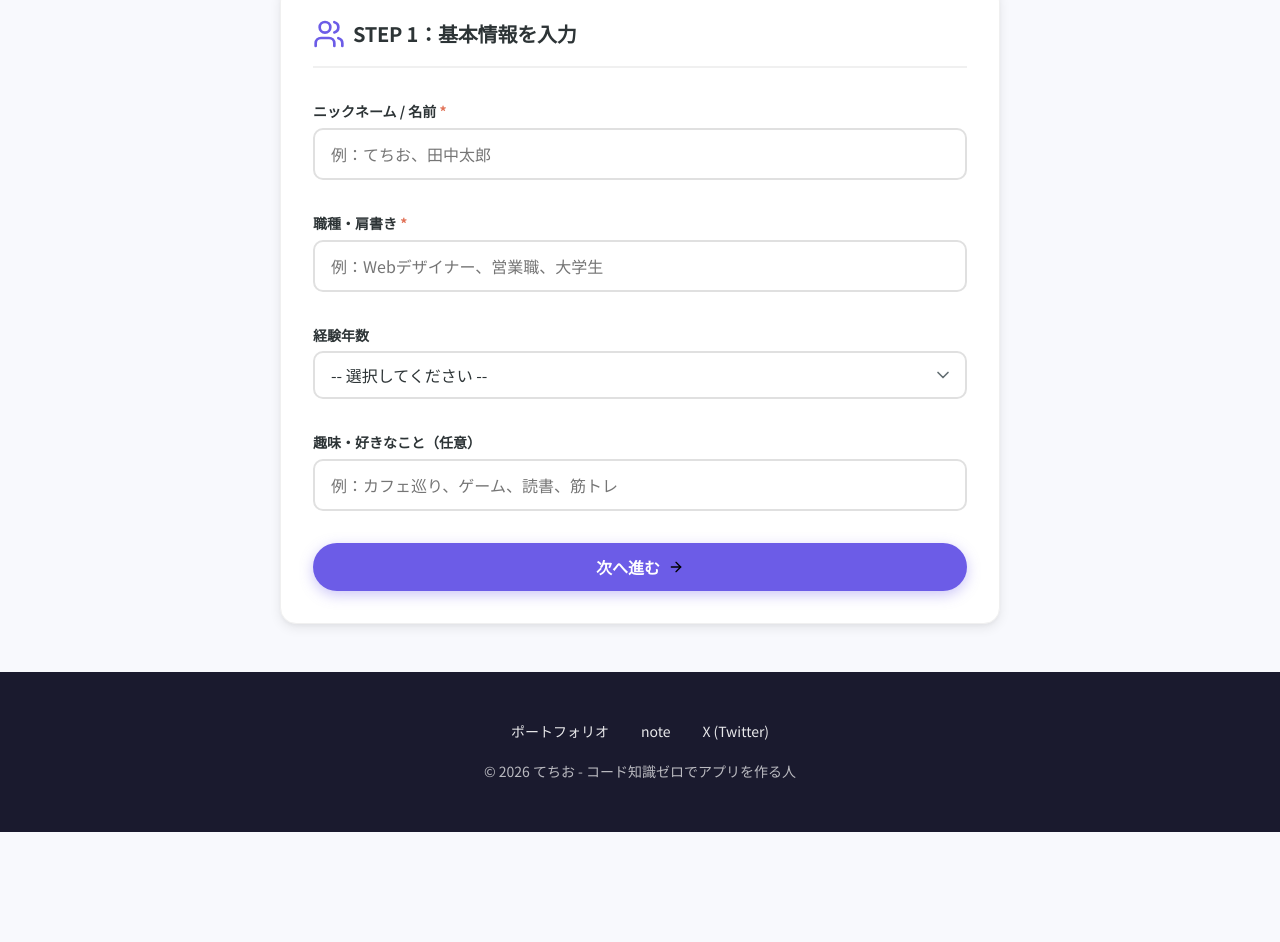
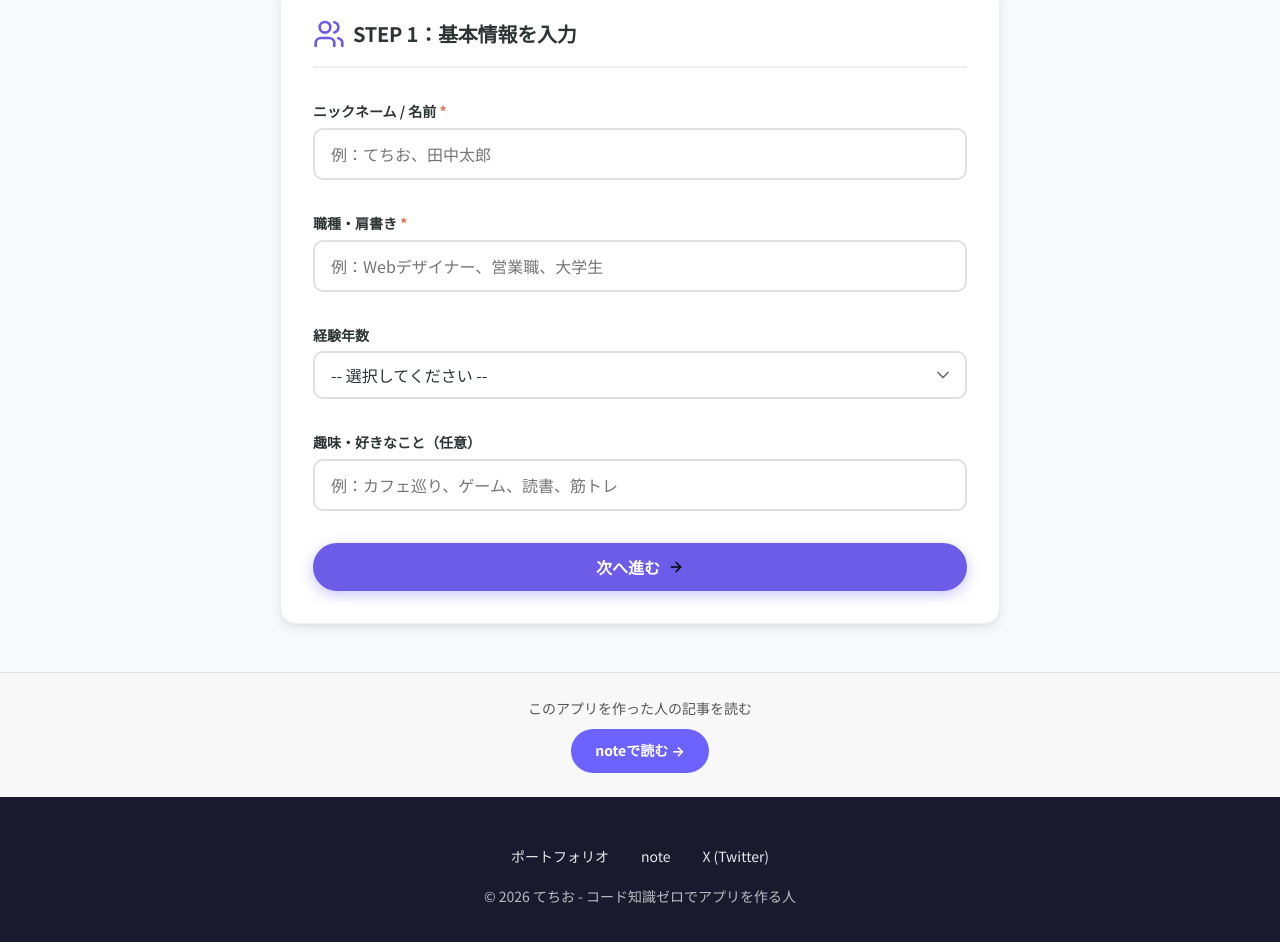
Before and after one commit to techio-code/jikoshokai-generator, a plain HTML site: page index.html in a window 1280 px wide. Shown: the part 491-1433 px from the top of the page. Before the commit the page ends 1323 px from the top, so only its background shows below. Drawn offline with Linux system fonts and the light colour scheme.

Commit message:
Add note link banner above footer for audience conversion
Co-Authored-By: Claude Sonnet 4.6 <noreply@anthropic.com>

```diff
--- a/index.html
+++ b/index.html
@@ -264,6 +264,12 @@
 
   </main>
 
+  <!-- note導線 -->
+  <div style="text-align:center; padding: 24px 16px; background: #f8f8f8; border-top: 1px solid #e0e0e0; margin-top: 40px;">
+    <p style="margin: 0 0 8px; font-size: 14px; color: #555;">このアプリを作った人の記事を読む</p>
+    <a href="https://note.com/techio_note" target="_blank" rel="noopener" style="display: inline-block; background: #6C63FF; color: white; text-decoration: none; padding: 10px 24px; border-radius: 24px; font-size: 14px; font-weight: bold;">noteで読む &rarr;</a>
+  </div>
+
   <!-- フッター -->
   <footer class="t-footer">
     <div class="container">
```
